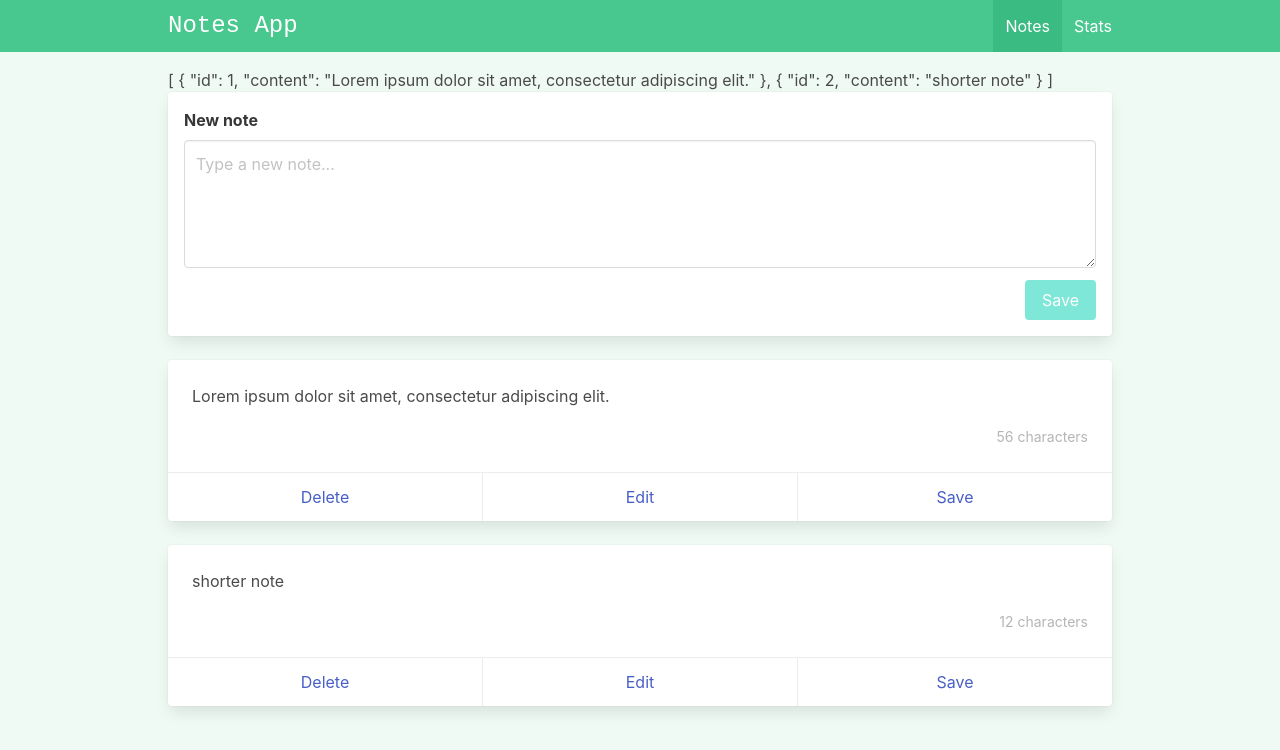
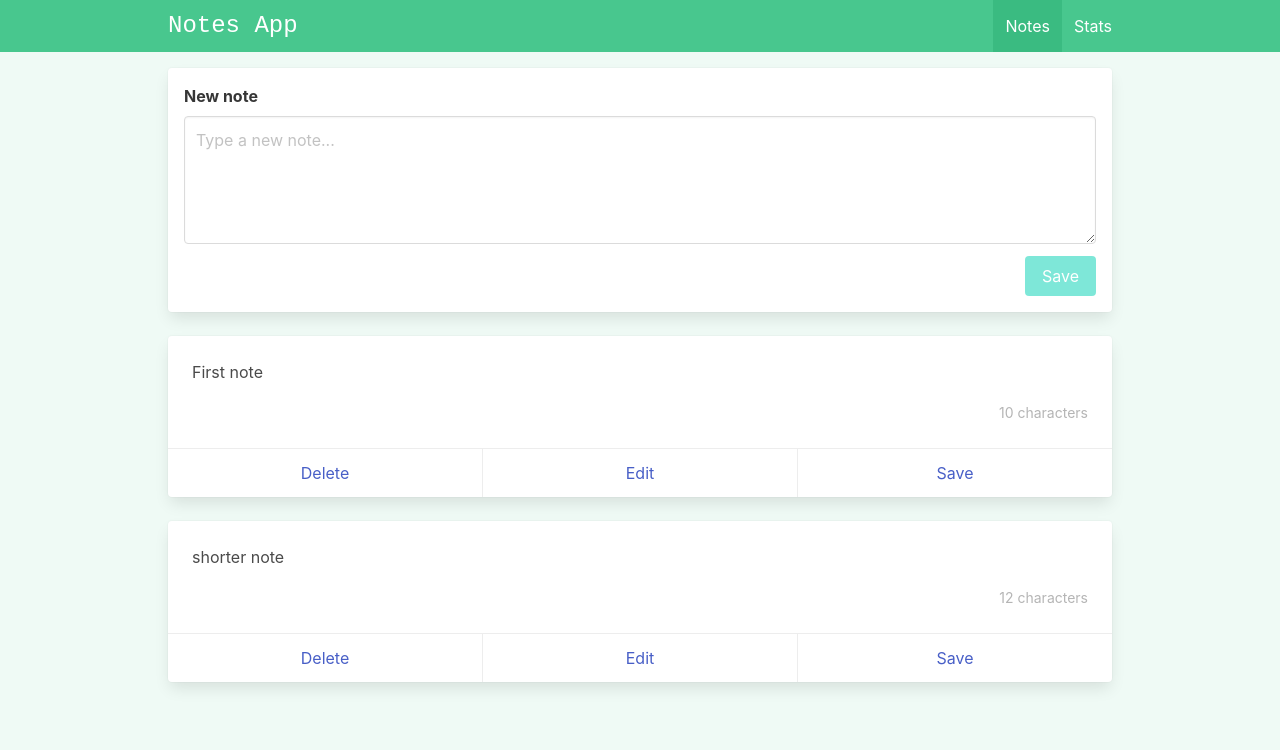
Before and after one commit to pm-ribeiro/v3-udemy-course, a Vue app in the folder notes-app/: page /#/ in a window 1280 px wide. Shown: the top 750 px of the page. Built offline with nearby package versions, Linux system fonts and the light colour scheme.

Commit message:
feat: fix store and add new note action

```diff
--- a/notes-app/src/components/Notes/NewNote.vue
+++ b/notes-app/src/components/Notes/NewNote.vue
@@ -29,6 +29,10 @@
 <script setup>
 /** imports */
 import { ref } from "vue";
+import {useStoreNotes} from '@/stores/storeNotes';
+
+/** store */
+const storeNotes = useStoreNotes();
 
 /** emits */
 const emit = defineEmits(["newNote"]);
@@ -40,7 +44,7 @@ const newNoteRef = ref(null);
 function addNewNote() {
   if(!newNote.value) return;
 
-  emit("addNewNote", newNote.value);
+  storeNotes.addNote(newNote.value);
 
   newNote.value = "";
 
--- a/notes-app/src/main.js
+++ b/notes-app/src/main.js
@@ -1,7 +1,10 @@
-import { createApp } from 'vue'
-import App from './App.vue'
-import router from '@/router'
+import { createApp } from 'vue';
+import App from './App.vue';
+import router from '@/router';
+import {createPinia} from 'pinia';
+const pinia = createPinia();
 
 createApp(App)
   .use(router)
+  .use(pinia)
   .mount('#app')
--- /dev/null
+++ b/notes-app/src/stores/storeNotes.js
@@ -0,0 +1,30 @@
+import { defineStore } from 'pinia'
+
+// useStore could be anything like useUser, useCart
+// the first argument is a unique id of the store across your application
+export const useStoreNotes = defineStore('storeNotes', {
+  state: () => ({
+    notes: [
+      {
+        id: 1,
+        content: 'First note',
+      },
+      {
+        id: 2,
+        content: 'shorter note',
+      }
+    ]
+  }),
+  actions: {
+    addNote(newNote) {
+      let currentDate = new Date().getTime();
+
+      let note = {
+        id: currentDate.toString(),
+        content: newNote,
+      }
+
+      this.notes.unshift(note);
+    }
+  }
+})
--- a/notes-app/src/views/ViewNotes.vue
+++ b/notes-app/src/views/ViewNotes.vue
@@ -1,15 +1,12 @@
 <template>
   <div class="notes">
-    <!-- remove this p when ready -->
-    <p>
-      {{notes}}
-    </p>
+
     <NewNote
       @addNewNote="addNewNote($event)"
     />
     <NoteCard
       class="mt-5"
-      v-for="note in notes"
+      v-for="note in storeNotes.notes"
       :key="note.id"
       :note="note"
       @deleteNote="deleteNote($event)"
@@ -19,35 +16,16 @@
 
 <script setup>
 
+/** imports */
 import NoteCard from '@/components/Notes/NoteCard.vue';
 import NewNote from '@/components/Notes/NewNote.vue';
+import {useStoreNotes} from '@/stores/storeNotes';
 
+/** store */
+const storeNotes = useStoreNotes();
 
-import { ref } from "vue";
-
-/** Notes */
-const notes = ref([
-  {
-    id: 1,
-    content: 'Lorem ipsum dolor sit amet, consectetur adipiscing elit.',
-  },
-  {
-    id: 2,
-    content: 'shorter note',
-  },
-])
-
-function addNewNote(newNote){
-  let currentDate = new Date().getTime();
-
-  notes.value.unshift({
-    id: currentDate.toString(),
-    content: newNote,
-  });
-}
-
-const deleteNote = (noteId) => {
-  notes.value = notes.value.filter(note => note.id !== noteId);
-}
+// const deleteNote = (noteId) => {
+//   notes.value = notes.value.filter(note => note.id !== noteId);
+// }
 
 </script>
```
